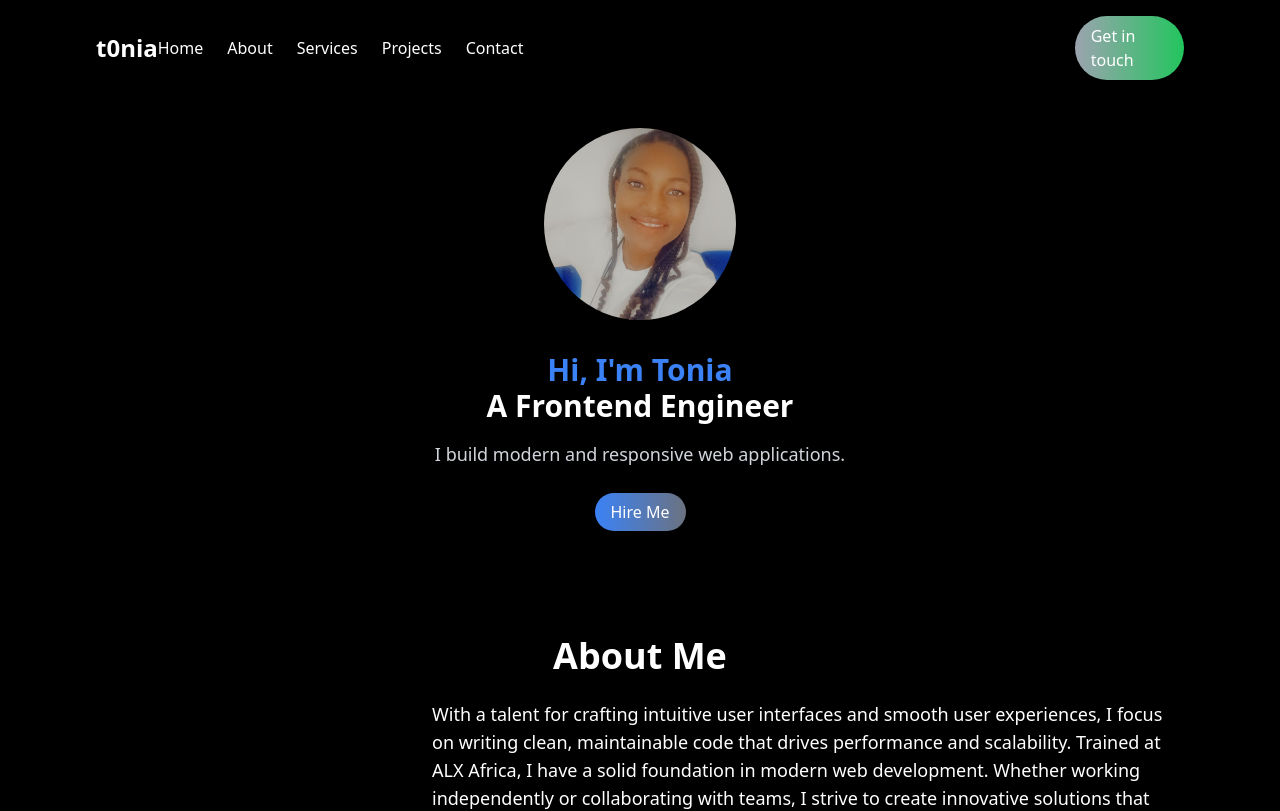
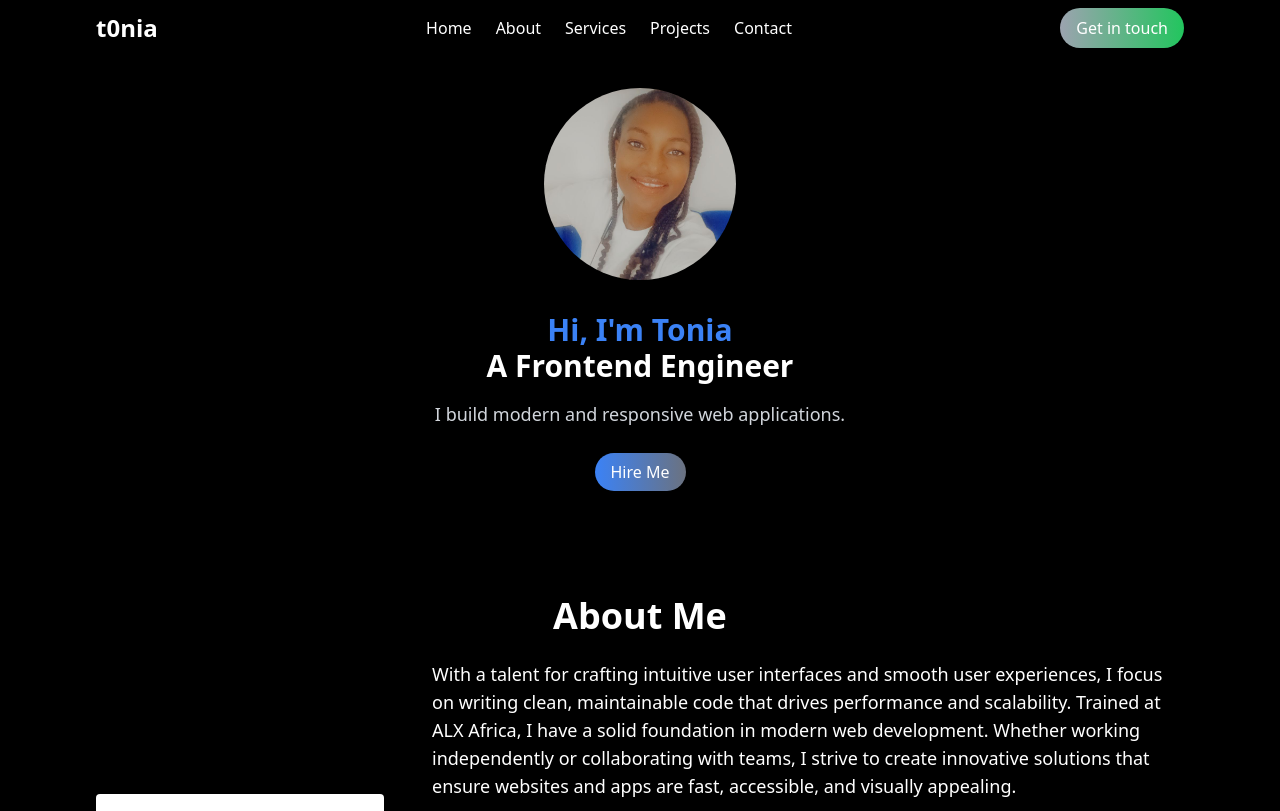
Before and after one commit to T0nia/t0nia-portfolio, a React (Vite) app: page / in a window 1280 px wide. Shown: the top 811 px of the page. Built offline with nearby package versions, Linux system fonts and the light colour scheme.

Commit message:
fix: removed the hamburger

```diff
--- a/src/components/Navbar.jsx
+++ b/src/components/Navbar.jsx
@@ -1,32 +1,18 @@
-import React, { useState } from 'react';
-import { FaBars, FaTimes } from 'react-icons/fa'; // for Hamburger and Close icons
+import React from 'react';
 
 const Navbar = () => {
-  const [isOpen, setIsOpen] = useState(false);
-
-  const toggleMenu = () => setIsOpen(!isOpen);
-
   return (
-    <nav className="bg-black text-white px-6 md:px-16 lg:px-24">
-      <div className="py-4 flex justify-between items-center relative">
-        {/* Logo */}
-        <div className="text-2xl font-bold">t0nia</div>
-
-        {/* Hamburger icon (mobile only) */}
-        <div className="md:hidden z-50" onClick={toggleMenu}>
-          {isOpen ? <FaTimes size={24} /> : <FaBars size={24} />}
+    <nav className="bg-black text-white px-8 md:px-16 lg:px-24">
+      <div className="container py-2 flex justify-center md:justify-between items-center">
+        <div className="text-2xl font-bold hidden md:inline">t0nia</div>
+        <div className="space-x-6">
+          <a href="#home" className="hover:text-gray-400">Home</a>
+          <a href="#about" className="hover:text-gray-400">About</a>
+          <a href="#service" className="hover:text-gray-400">Services</a>
+          <a href="#project" className="hover:text-gray-400">Projects</a>
+          <a href="#contact" className="hover:text-gray-400">Contact</a>
         </div>
-
-        {/* Nav Links */}
-        <div className={`absolute top-16 left-0 w-full bg-black text-center md:static md:flex md:items-center md:space-x-6 ${isOpen ? 'block' : 'hidden'} md:block`}>
-          <a href="#home" onClick={() => setIsOpen(false)} className="block py-2 hover:text-gray-400">Home</a>
-          <a href="#about" onClick={() => setIsOpen(false)} className="block py-2 hover:text-gray-400">About</a>
-          <a href="#service" onClick={() => setIsOpen(false)} className="block py-2 hover:text-gray-400">Services</a>
-          <a href="#project" onClick={() => setIsOpen(false)} className="block py-2 hover:text-gray-400">Projects</a>
-          <a href="#contact" onClick={() => setIsOpen(false)} className="block py-2 hover:text-gray-400">Contact</a>
-        </div>
-
-        {/* Get in touch button (desktop only) */}
+        {/* Get in touch button */}
         <a
           href="https://www.linkedin.com/in/anthonia-edokah-487179309/"
           target="_blank"
```
